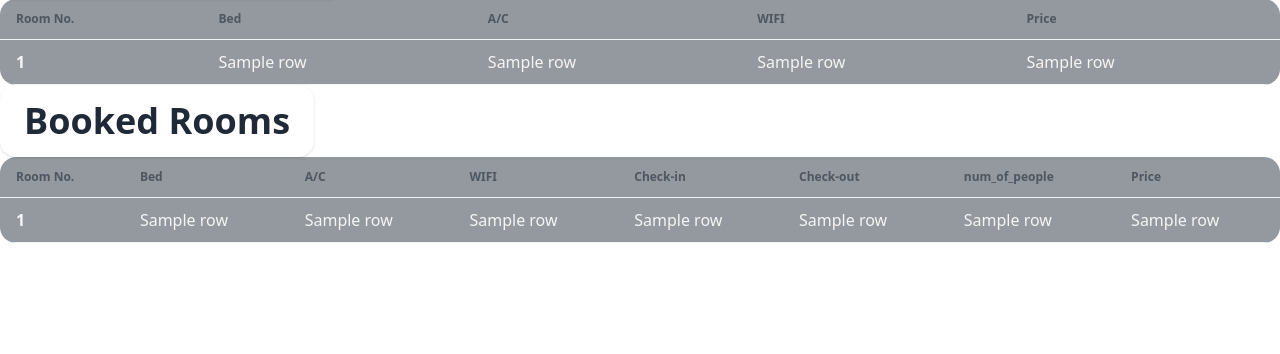
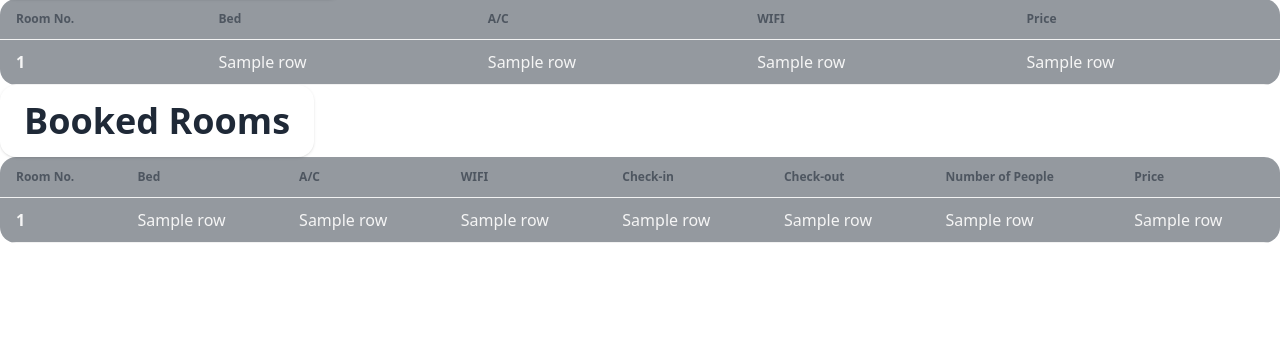
Before and after one commit to Shaunfurtado/Hotel-Management_Flask, a Flask app: template templates/Rooms.html in a window 1280 px wide. Shown: the part 141-495 px from the top of the page. Run offline with Flask 3, Linux system fonts and the light colour scheme; the template is opened without the code that fills it: most values are stand-ins (such as "Sample title", 1, 10 or a date in 2020); some libraries are stand-ins or nearby versions.

Commit message:
Table name changes

```diff
--- a/templates/Rooms.html
+++ b/templates/Rooms.html
@@ -43,7 +43,7 @@
         <th>WIFI</th>
         <th>Check-in</th>
         <th>Check-out</th>
-        <th>num_of_people</th>
+        <th>Number of People</th>
         <th>Price</th>
       </tr>
     </thead>
```
